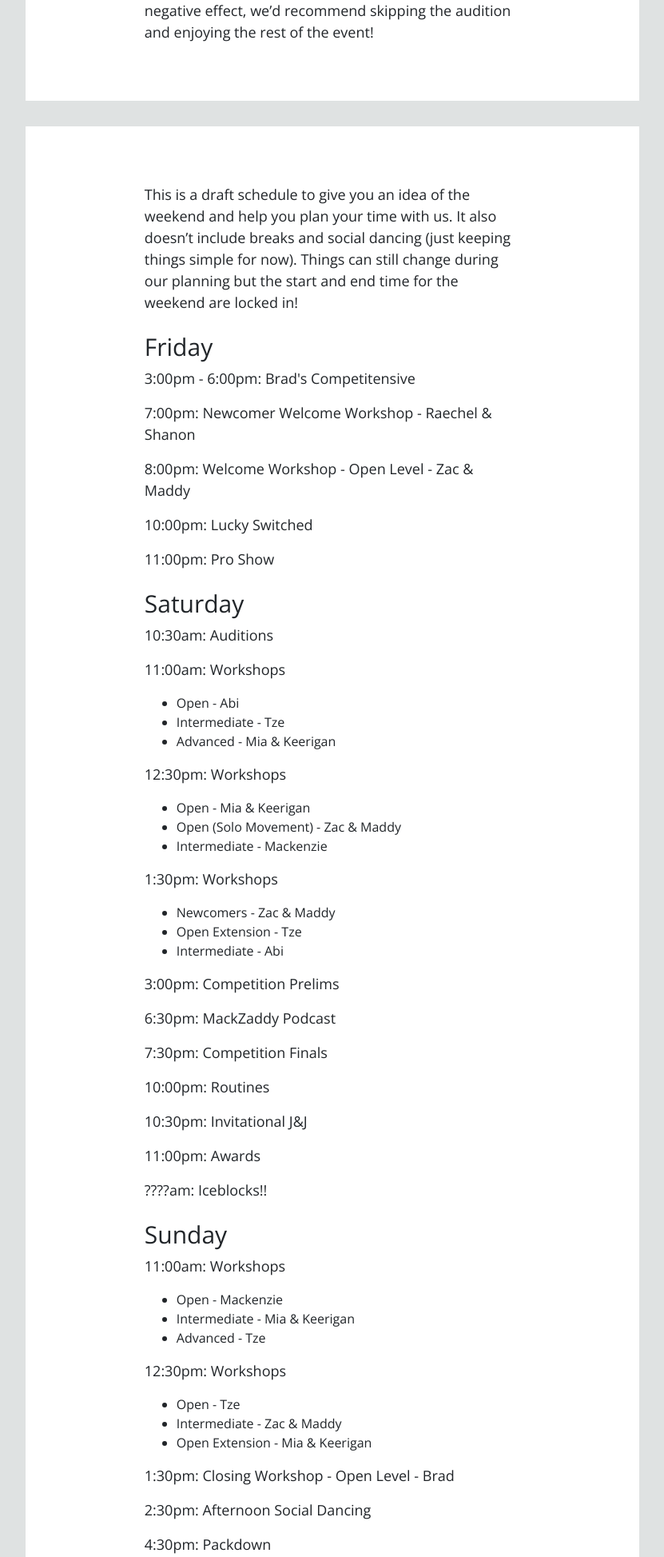
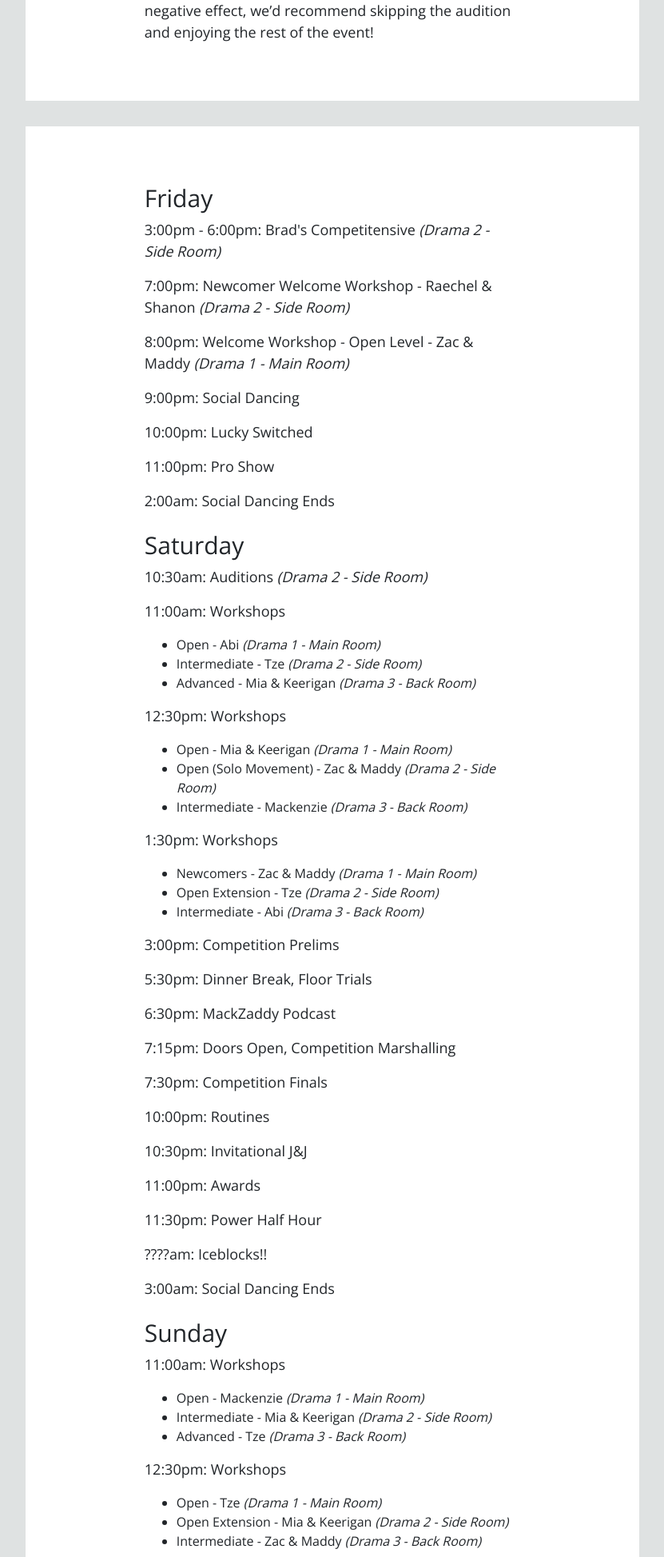
Before and after one commit to cherise-tan/swingvasion, a Node server app: page /schedule in a window 1280 px wide. Shown: the part 1489-3436 px from the top of the page at 80% size, without its empty margins (224-1055 px from the left). Run offline with Node 20, Linux system fonts and the light colour scheme.

Commit message:
Update schedule

```diff
--- a/views/schedule.ejs
+++ b/views/schedule.ejs
@@ -69,66 +69,90 @@
       <div class="swingvasion-box">
         <div class="swingvasion-details">
           <div class="m-4">
-            <p>
+            <!-- <p>
               This is a draft schedule to give you an idea of the weekend and
               help you plan your time with us. It also doesn’t include breaks
               and social dancing (just keeping things simple for now). Things
               can still change during our planning but the start and end time
               for the weekend are locked in!
-            </p>
+            </p> -->
 
             <h3 class="p-0 mt-4">Friday</h3>
-            <p>3:00pm - 6:00pm: Brad's Competitensive</p>
-            <p>7:00pm: Newcomer Welcome Workshop - Raechel & Shanon</p>
-            <p>8:00pm: Welcome Workshop - Open Level - Zac & Maddy</p>
+            <p>
+              3:00pm - 6:00pm: Brad's Competitensive
+              <em>(Drama 2 - Side Room)</em>
+            </p>
+            <p>
+              7:00pm: Newcomer Welcome Workshop - Raechel & Shanon
+              <em>(Drama 2 - Side Room)</em>
+            </p>
+            <p>
+              8:00pm: Welcome Workshop - Open Level - Zac & Maddy
+              <em>(Drama 1 - Main Room)</em>
+            </p>
+            <p>9:00pm: Social Dancing</p>
             <p>10:00pm: Lucky Switched</p>
             <p>11:00pm: Pro Show</p>
+            <p>2:00am: Social Dancing Ends</p>
 
             <h3 class="p-0 mt-4">Saturday</h3>
-            <p>10:30am: Auditions</p>
+            <p>10:30am: Auditions <em>(Drama 2 - Side Room)</em></p>
             <p>11:00am: Workshops</p>
             <ul>
-              <li>Open - Abi</li>
-              <li>Intermediate - Tze</li>
-              <li>Advanced - Mia & Keerigan</li>
+              <li>Open - Abi <em>(Drama 1 - Main Room)</em></li>
+              <li>Intermediate - Tze <em>(Drama 2 - Side Room)</em></li>
+              <li>Advanced - Mia & Keerigan <em>(Drama 3 - Back Room)</em></li>
             </ul>
             <p>12:30pm: Workshops</p>
             <ul>
-              <li>Open - Mia & Keerigan</li>
-              <li>Open (Solo Movement) - Zac & Maddy</li>
-              <li>Intermediate - Mackenzie</li>
+              <li>Open - Mia & Keerigan <em>(Drama 1 - Main Room)</em></li>
+              <li>
+                Open (Solo Movement) - Zac & Maddy
+                <em>(Drama 2 - Side Room)</em>
+              </li>
+              <li>Intermediate - Mackenzie <em>(Drama 3 - Back Room)</em></li>
             </ul>
             <p>1:30pm: Workshops</p>
             <ul>
-              <li>Newcomers - Zac & Maddy</li>
-              <li>Open Extension - Tze</li>
-              <li>Intermediate - Abi</li>
+              <li>Newcomers - Zac & Maddy <em>(Drama 1 - Main Room)</em></li>
+              <li>Open Extension - Tze <em>(Drama 2 - Side Room)</em></li>
+              <li>Intermediate - Abi <em>(Drama 3 - Back Room)</em></li>
             </ul>
             <p>3:00pm: Competition Prelims</p>
+            <p>5:30pm: Dinner Break, Floor Trials</p>
             <p>6:30pm: MackZaddy Podcast</p>
+            <p>7:15pm: Doors Open, Competition Marshalling</p>
             <p>7:30pm: Competition Finals</p>
             <p>10:00pm: Routines</p>
             <p>10:30pm: Invitational J&J</p>
             <p>11:00pm: Awards</p>
+            <p>11:30pm: Power Half Hour</p>
             <p>????am: Iceblocks!!</p>
+            <p>3:00am: Social Dancing Ends</p>
 
             <h3 class="p-0 mt-4">Sunday</h3>
             <p>11:00am: Workshops</p>
             <ul>
-              <li>Open - Mackenzie</li>
-              <li>Intermediate - Mia & Keerigan</li>
-              <li>Advanced - Tze</li>
+              <li>Open - Mackenzie <em>(Drama 1 - Main Room)</em></li>
+              <li>
+                Intermediate - Mia & Keerigan <em>(Drama 2 - Side Room)</em>
+              </li>
+              <li>Advanced - Tze <em>(Drama 3 - Back Room)</em></li>
             </ul>
             <p>12:30pm: Workshops</p>
             <ul>
-              <li>Open - Tze</li>
-              <li>Intermediate - Zac & Maddy</li>
-              <li>Open Extension - Mia & Keerigan</li>
+              <li>Open - Tze <em>(Drama 1 - Main Room)</em></li>
+              <li>
+                Open Extension - Mia & Keerigan <em>(Drama 2 - Side Room)</em>
+              </li>
+              <li>Intermediate - Zac & Maddy <em>(Drama 3 - Back Room)</em></li>
             </ul>
-            <p>1:30pm: Closing Workshop - Open Level - Brad</p>
+            <p>
+              1:30pm: Closing Workshop - Open Level - Brad
+              <em>(Drama 1 - Main Room)</em>
+            </p>
             <p>2:30pm: Afternoon Social Dancing</p>
-            <p>4:30pm: Packdown</p>
-            <p>7:30pm: After Party at Hotel Bristol (Cuba Street Pub)</p>
+            <p>4:30pm: Social Dancing Ends</p>
           </div>
         </div>
       </div>
```
